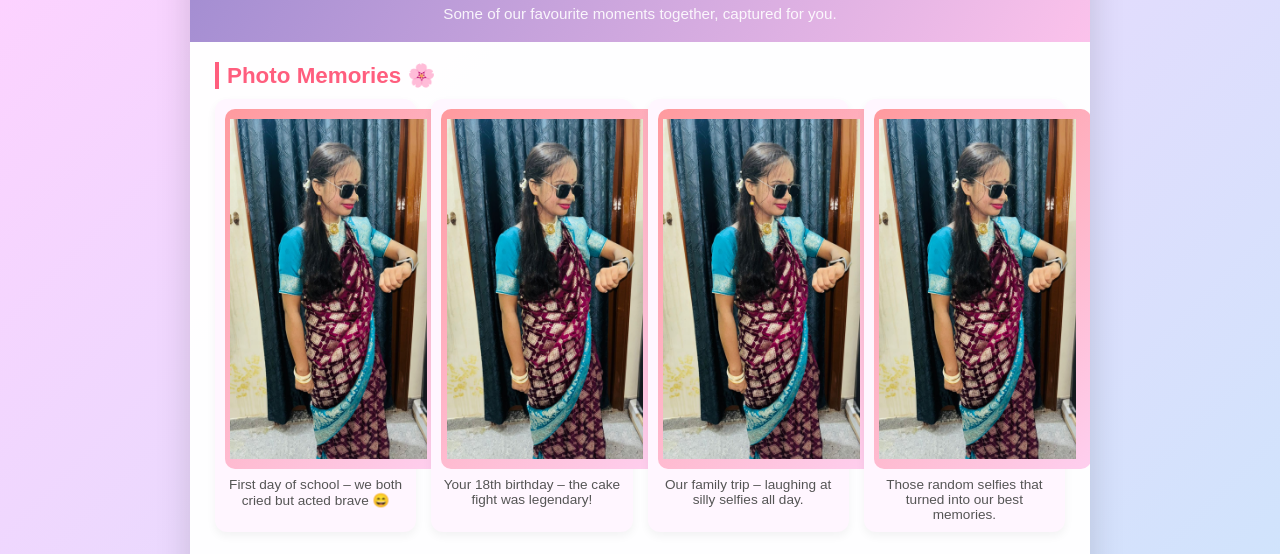
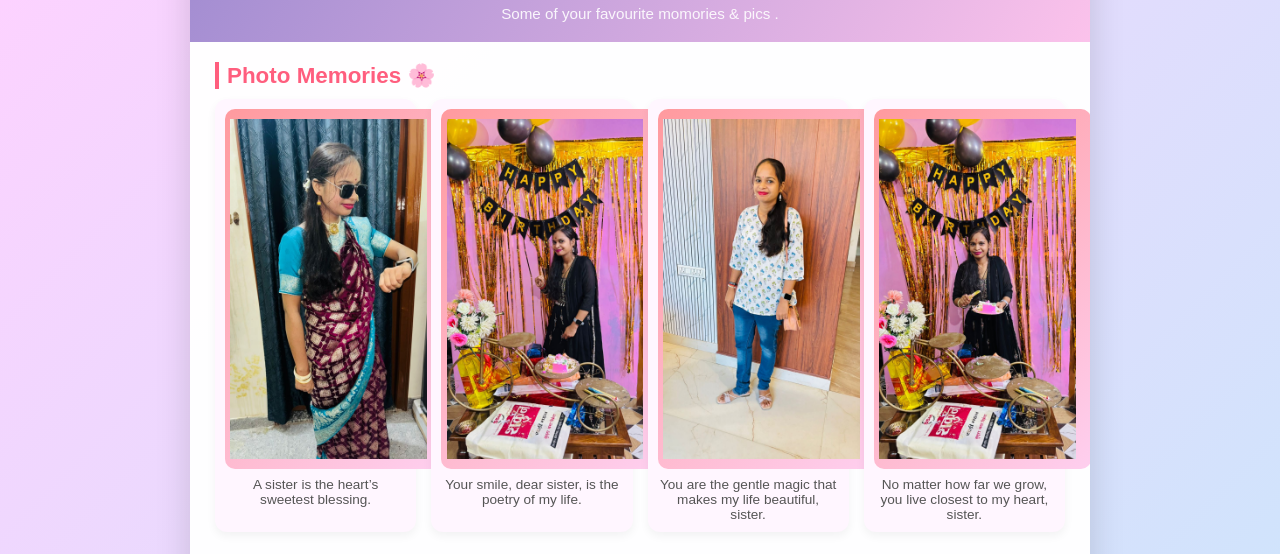
Before and after one commit to Ankurzhi/behna_birthday, a plain HTML site: page gallery.html in a window 1280 px wide. Shown: the part 121-675 px from the top of the page. Drawn offline with Linux system fonts and the light colour scheme.

Commit message:
some changes

```diff
--- a/gallery.html
+++ b/gallery.html
@@ -180,7 +180,7 @@
 
     <header>
       <h1>📸 Gallery & Special Video 🎥</h1>
-      <p>Some of our favourite moments together, captured for you.</p>
+      <p>Some of your favourite momories & pics .</p>
     </header>
 
     <div class="content">
@@ -191,23 +191,23 @@
             <div class="photo-box">
               <img src="img/pic2.jpg" alt="Childhood Pic">
             </div>
-            First day of school – we both cried but acted brave 😄
+            A sister is the heart’s sweetest blessing.
           </div>
           <div class="photo-card">
-            <div class="photo-box"><img src="img/pic2.jpg" alt="Childhood Pic">
+            <div class="photo-box"><img src="img/pic3.jpg" alt="Childhood Pic">
             </div>
-            Your 18th birthday – the cake fight was legendary!
+           Your smile, dear sister, is the poetry of my life.
           </div>
           <div class="photo-card">
             <div class="photo-box">
-              <img src="img/pic2.jpg" alt="Childhood Pic">
+              <img src="img/pic5.jpg" alt="Childhood Pic">
             </div>
-            Our family trip – laughing at silly selfies all day.
+            You are the gentle magic that makes my life beautiful, sister.
           </div>
           <div class="photo-card">
-            <div class="photo-box"><img src="img/pic2.jpg" alt="Childhood Pic">
+            <div class="photo-box"><img src="img/pic4.jpg" alt="Childhood Pic">
             </div>
-            Those random selfies that turned into our best memories.
+            No matter how far we grow, you live closest to my heart, sister.
           </div>
         </div>
         <!-- You can replace boxes with <img> later -->
```
Also changed, not shown: index.html (+9 -6 lines), wishes.html (+2 -2 lines), img/pic4.jpg (added), img/pic5.jpg (added).
